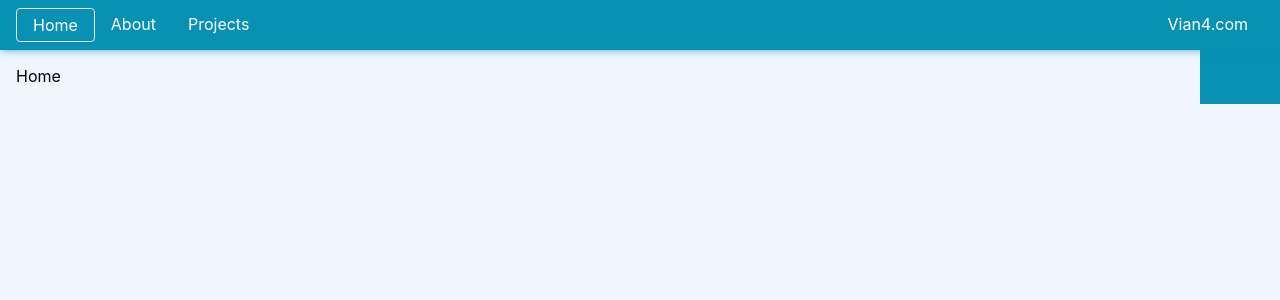
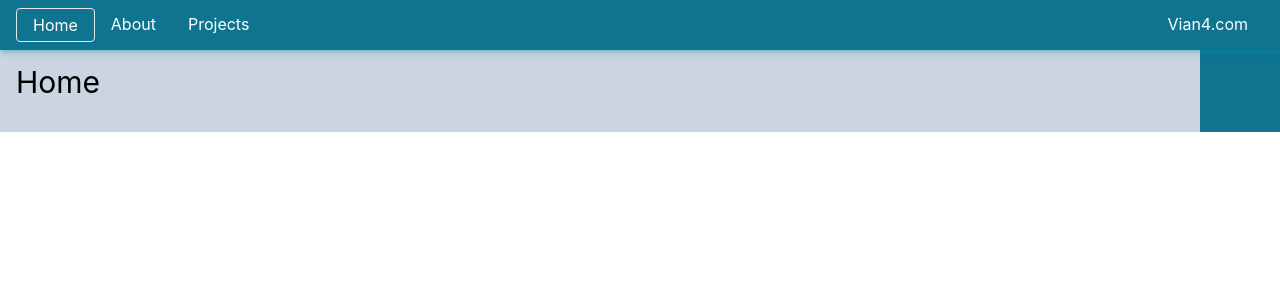
Before and after one commit to VianPatel/vian4.com, a React (Create React App) app: page / in a window 1280 px wide. Shown: the top 300 px of the page. Built offline with nearby package versions, Linux system fonts and the light colour scheme.

Commit message:
round project cards and increase heading size

```diff
--- a/public/index.html
+++ b/public/index.html
@@ -26,7 +26,7 @@
     -->
     <title>vian4</title>
   </head>
-  <body class="bg-blue-50">
+  <body>
     <noscript>You need to enable JavaScript to run this app.</noscript>
     <div id="root" class="absolute flex flex-col min-w-full min-h-full"></div>
     <!--
--- a/src/Layout.js
+++ b/src/Layout.js
@@ -7,8 +7,8 @@ export default function App() {
   //selected class is class="rounded-t-lg overflow-hidden border-t border-l border-r p-4"
   return (
     <>
-      <nav class="px-4 py-2 flex shadow-md shadow-cyan-600/30 fixed min-w-full bg-cyan-600">
-        <SelectorLink selectedLocation={location} to="/" class="text-white px-4 py-1" classSelected="text-white inline-block px-4 py-1 border rounded">Home</SelectorLink>
+      <nav class="px-4 py-2 flex shadow-md shadow-cyan-600/30 fixed min-w-full bg-cyan-700 ">
+        <SelectorLink selectedLocation={location} to="/" class="text-white  px-4 py-1" classSelected="text-white inline-block px-4 py-1 border rounded">Home</SelectorLink>
         <SelectorLink selectedLocation={location} to="/about" class="text-white inline-block px-4 py-1" classSelected="text-white inline-block px-4 py-1 border rounded">About</SelectorLink>
         <SelectorLink selectedLocation={location} to="/projects" class="text-white inline-block px-4 py-1" classSelected="text-white inline-block px-4 py-1 border rounded">Projects</SelectorLink>
         <div class="flex-grow"/>
@@ -19,12 +19,12 @@ export default function App() {
       <div class="pt-4"></div>
       */}
 
-      <div class="mt-12 p-4 flex-grow bg-blue-50">
+      <div class="mt-12 p-4 flex-grow bg-slate-300">
         <Outlet />
       </div>
 
 
-      <div class="p-4 bg-cyan-600">
+      <div class="p-4 bg-cyan-700">
         <p class="text-white">Footer</p>
       </div>
 
--- a/src/pages/About.js
+++ b/src/pages/About.js
@@ -1,5 +1,7 @@
 export default function About() {
   return (
-    <h1>About</h1>
+    <div>
+      <h2 class="pb-4 text-3xl">About</h2>
+    </div>
   );
 }
--- a/src/pages/Home.js
+++ b/src/pages/Home.js
@@ -1,5 +1,7 @@
 export default function Home() {
   return (
-    <h1>Home</h1>
+    <div>
+      <h2 class="pb-4 text-3xl">Home</h2>
+    </div>
   );
 }
--- a/src/pages/Projects.js
+++ b/src/pages/Projects.js
@@ -2,19 +2,25 @@ export default function Projects() {
   let project = { name: "Thermal Camera Driver", image: "image", description: "Driver connecting mlx90640 thermal sensor to RPI Pico", url: "https://github.com/VianPatel/mlx90640-RPI-Pico" };
   //let project = { name: "Project Name", image: "image", description: "description description description description description description description description description description", url: "https://github.com/VianPatel/mlx90640-RPI-Pico" };
   return (
-    <section>
-      <h2 class="pb-4">Projects</h2>
-      <ProjectCard class="p-4" project={project} />
+    <div>
+      <h2 class="pb-4 text-3xl">Projects</h2>
+      <div class="py-2">
         <ProjectCard project={project} />
+      </div>
+      <div class="py-2">
         <ProjectCard project={project} />
-    </section>
+      </div>
+      <div class="py-2">
+        <ProjectCard project={project} />
+      </div>
+    </div>
   );
 }
 
 function ProjectCard({project}) {
   //the selected location is the current location
   return (
-  <div class="flex items-center space-x-6 p-4 border rounded">
+    <div class="flex items-center space-x-6 p-4 border rounded-3xl bg-slate-200">
       <img class="h-64 w-64 object-cover rounded-full" src={project.image}></img>
       <a href={project.url}>
         <h3>{project.name}</h3>
```
Lines whose indentation alone changed are shown as unchanged.
